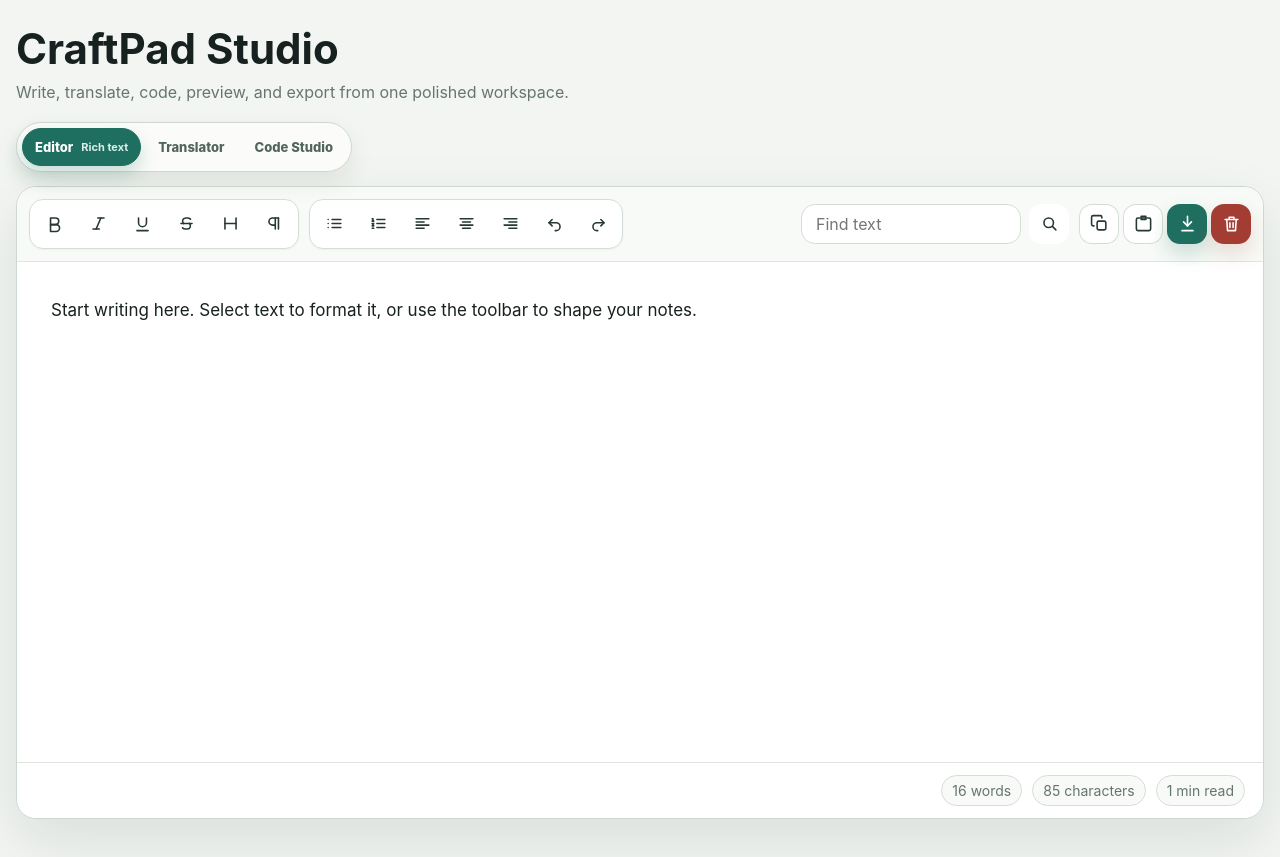
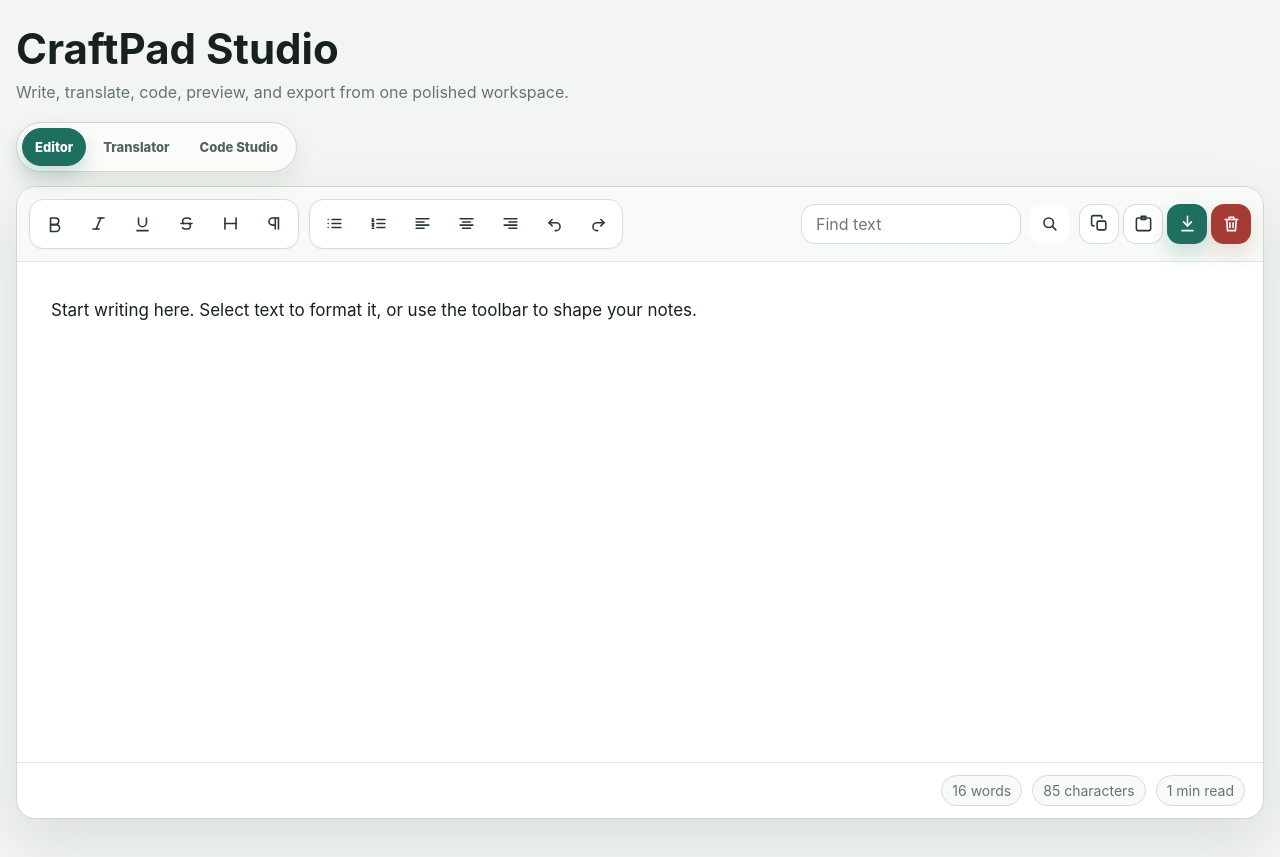
Before and after one commit to Aisha005/Reactcode, a React (Vite) app: page / in a window 1280 px wide. Built offline with nearby package versions, Linux system fonts and the light colour scheme.

Commit message:
Small text

```diff
--- a/src/App.jsx
+++ b/src/App.jsx
@@ -910,7 +910,7 @@ function App() {
           onClick={() => handleModeChange('editor')}
         >
           <span>Editor</span>
-          <small>Rich text</small>
+
         </button>
         <button
           className={mode === 'translator' ? 'mode-button active-mode' : 'mode-button'}
@@ -918,6 +918,7 @@ function App() {
           onClick={() => handleModeChange('translator')}
         >
           <span>Translator</span>
+
 
         </button>
         <button
```
